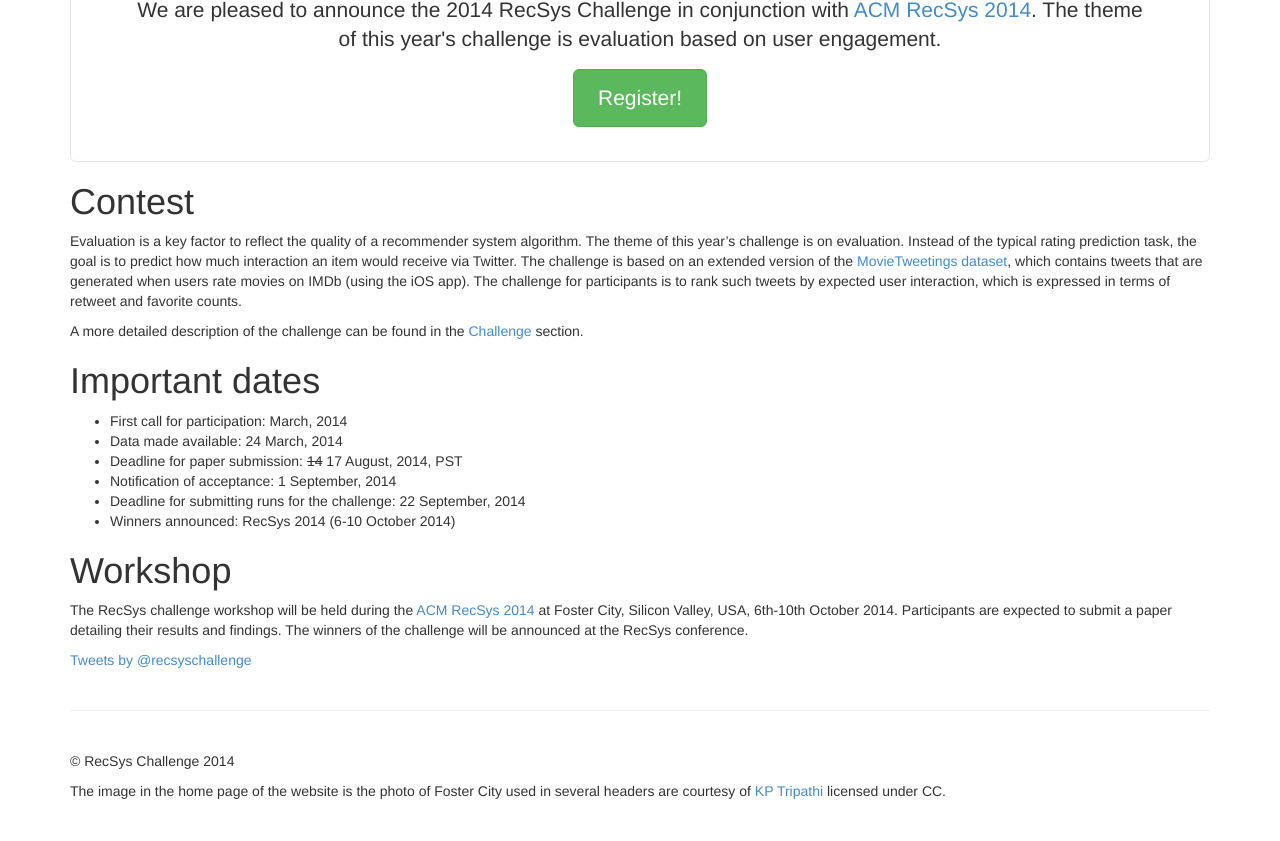
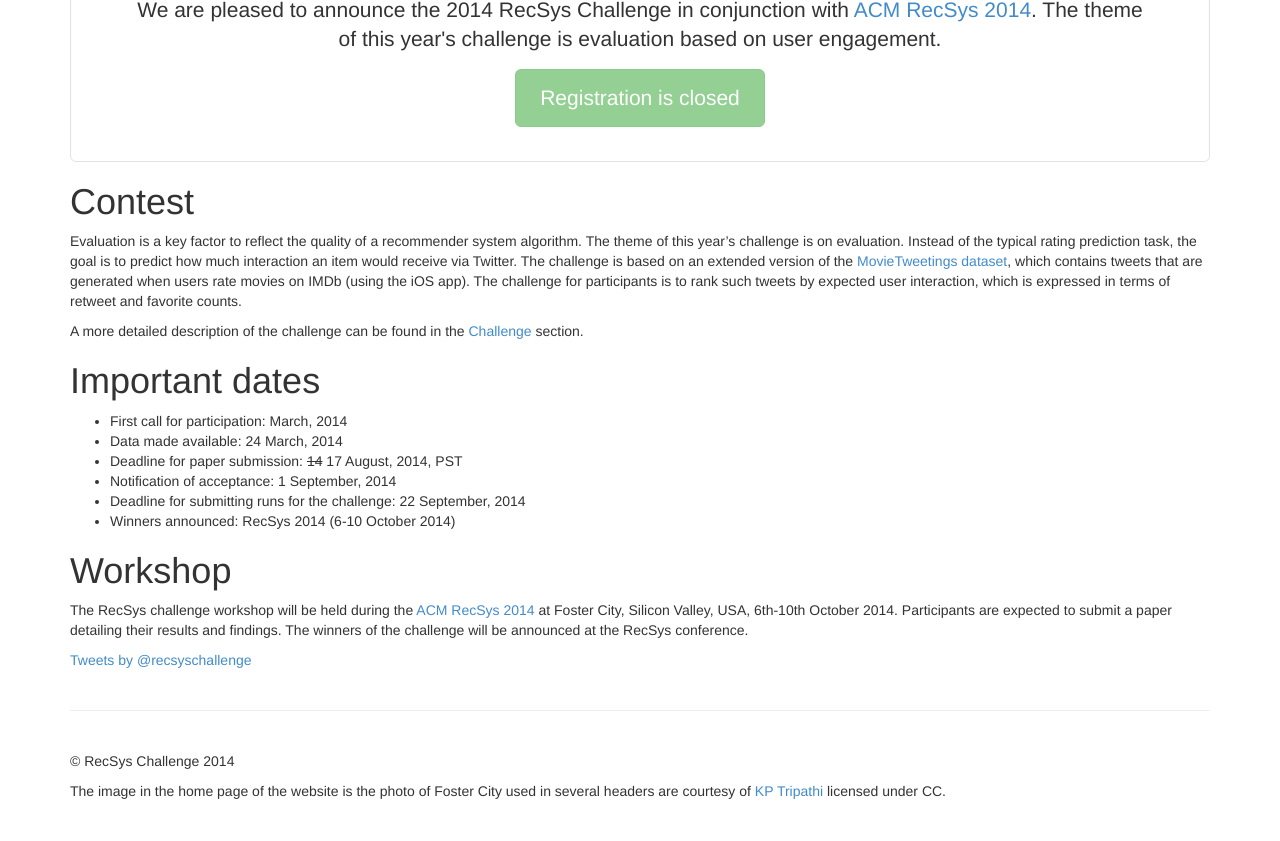
Before and after one commit to recsyschallenge/2014, a Jekyll site: the page built from index.md, in a window 1280 px wide. Shown: the part 553-1394 px from the top of the page. Built offline with Jekyll 4.4.1, drawn with Linux system fonts in a browser that asks for light colours; Markdown is read by kramdown in place of the engine named in the settings; comment, search, counter and statistics services are not loaded.

Commit message:
Disable registration

```diff
--- a/index.md
+++ b/index.md
@@ -8,7 +8,7 @@
     <h2>RecSys Challenge 2014: User Engagement as Evaluation</h2>
         <p><img src="https://farm8.staticflickr.com/7143/13404616053_222e051df8_o.jpg" /></p>
         <p class="lead">We are pleased to announce the 2014 RecSys Challenge in conjunction with <a href="http://recsys.acm.org" target="_blank">ACM RecSys 2014</a>. The theme of this year's challenge is evaluation based on user engagement. </p>
-         <p><a class="btn btn-lg btn-success" href="https://docs.google.com/forms/d/1U2MZY2brVtDLrxG_dYTzxxtL53kNxHTVqqBXS90PJYU/viewform" role="button">Register!</a></p>
+         <p><a class="btn btn-lg btn-success" href="#" role="button" disabled="disabled">Registration is closed</a></p>
 </div>
 
 #Contest
```
